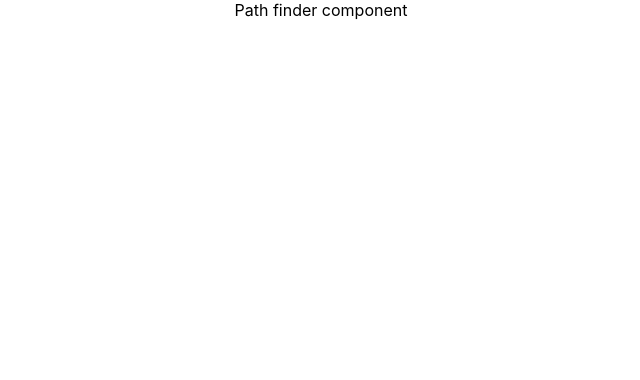
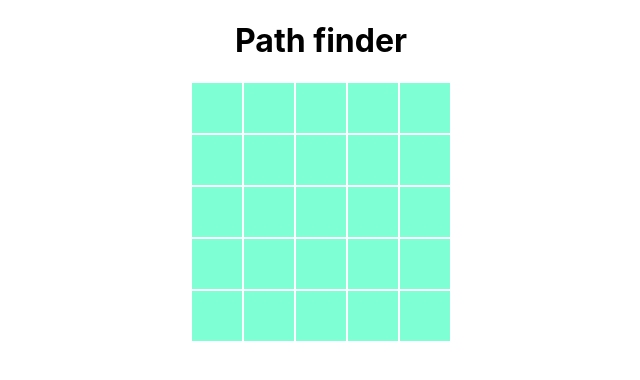
Before and after one commit to 0x4bd0/path-finding-visualizer, a React (Create React App) app: page / in a window 1280 px wide. Shown: the top 380 px of the page, without its empty margins (319-959 px from the left). Built offline with nearby package versions, Linux system fonts and the light colour scheme.

Commit message:
added some css

```diff
--- a/src/App.css
+++ b/src/App.css
@@ -1,5 +1,6 @@
 .App {
   text-align: center;
+  height: 100vh;
 }
 
 .App-logo {
--- /dev/null
+++ b/src/comps/bloc.jsx
@@ -0,0 +1,5 @@
+const Bloc = () => {
+	return <div className='bloc'></div>;
+};
+
+export default Bloc;
--- a/src/comps/pathFinder.jsx
+++ b/src/comps/pathFinder.jsx
@@ -1,10 +1,14 @@
-import { useState } from 'react';
+import { useEffect, useState } from 'react';
+import Bloc from './bloc';
 
 const initialCols = 5;
 const initialRows = 5;
 
 const PathFinder = () => {
-	const [grid, setgrid] = useState([]);
+    const [grid, setgrid] = useState([]);
+    useEffect(() => {
+			generateGrid();
+    }, []);
 	const generateGrid = () => {
 		const grid = new Array(initialCols)
 			.fill(null)
@@ -14,8 +18,9 @@ const PathFinder = () => {
 			for (let j = 0; j < initialRows; j++) {
 				grid[i][j] = renderBloc(i, j);
 			}
-		}
-		console.log(grid);
+        }
+
+		setgrid(grid);
 	};
 
 	const renderBloc = (i, j) => {
@@ -28,9 +33,28 @@ const PathFinder = () => {
 		};
 	};
 
-	generateGrid();
-
-	return <div>Path finder component</div>;
+    const renderBlocs = (
+        <div>
+            {
+                grid.map((row, index) => {
+                    console.log(index);
+                    return (
+											<div key={index} className='blocRow'>
+												{row.map((col, colIndex) => (
+													<Bloc key={colIndex}></Bloc>
+												))}
+											</div>
+										);
+                })
+            }
+        </div>
+    )
+    return (
+			<div className="pContainer">
+				<h1>Path finder</h1>
+				<div className="board">{renderBlocs}</div>
+			</div>
+		);
 };
 
 export default PathFinder;
--- a/src/index.css
+++ b/src/index.css
@@ -5,9 +5,32 @@ body {
     sans-serif;
   -webkit-font-smoothing: antialiased;
   -moz-osx-font-smoothing: grayscale;
+  height: 100vh;
 }
 
 code {
   font-family: source-code-pro, Menlo, Monaco, Consolas, 'Courier New',
     monospace;
 }
+
+
+.bloc {
+  height: 50px;
+  width: 50px;
+  background-color: aquamarine;
+  border: 1px solid white;
+}
+
+.blocRow {
+  display: flex;
+}
+
+
+.pContainer {
+      display: flex;
+    flex-direction: column;
+}
+
+.board {
+      margin: 0 auto;
+}
```
